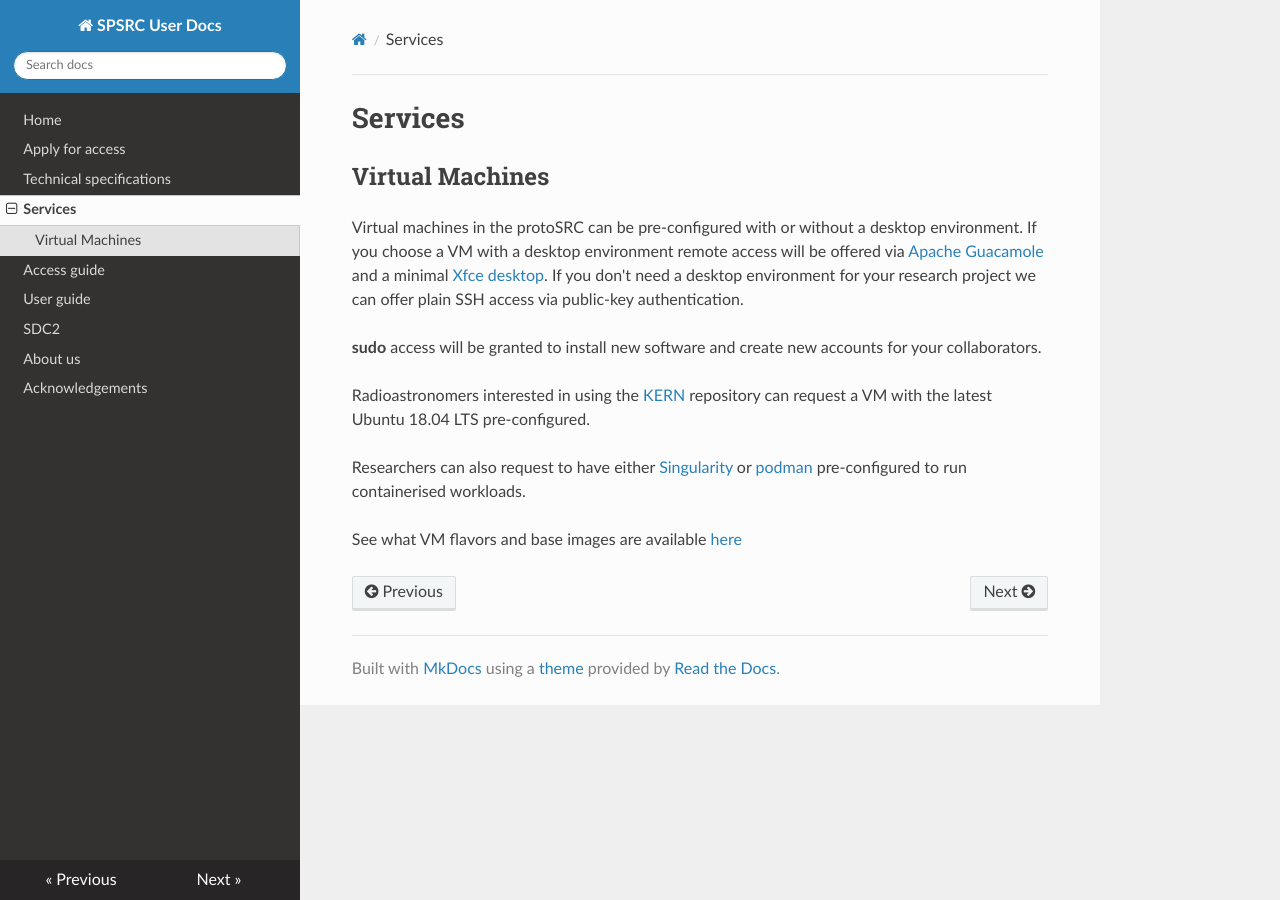
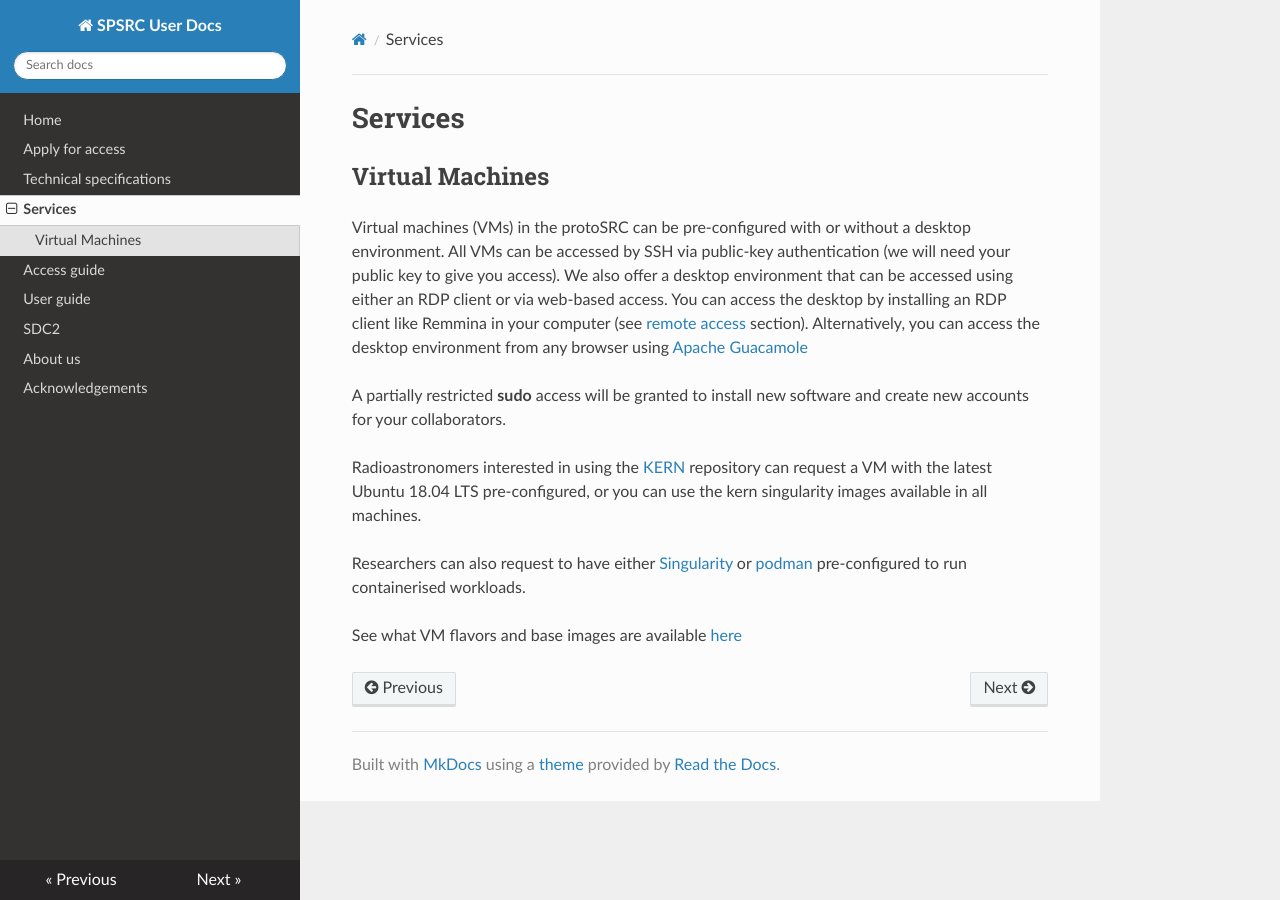
Before and after one commit to espsrc/spsrc_user_docs, an MkDocs documentation site: the page built from docs/services.md, in a window 1280 px wide. Built offline with MkDocs 1.6.1, drawn with Linux system fonts in a browser that asks for light colours; nearby versions of some CDN libraries.

Commit message:
Update VMs section

```diff
--- a/docs/services.md
+++ b/docs/services.md
@@ -3,15 +3,12 @@
 
 ## Virtual Machines
 
-Virtual machines in the protoSRC can be pre-configured with or without a desktop environment. If you choose a
-VM with a desktop environment remote access will be offered via [Apache Guacamole](https://guacamole.apache.org)
-and a minimal [Xfce desktop](https://www.xfce.org). If you don't need a desktop environment for your research
-project we can offer plain SSH access via public-key authentication.
+Virtual machines (VMs) in the protoSRC can be pre-configured with or without a desktop environment. All VMs can be accessed by SSH via public-key authentication (we will need your public key to give you access). We also offer a desktop environment that can be accessed using either an RDP client or via web-based access. You can access the desktop by installing an RDP client like Remmina in your computer (see [remote access](https://spsrc-user-docs.readthedocs.io/en/latest/access_guide/#remote-desktop) section). Alternatively, you can access the desktop environment from any browser using [Apache Guacamole](https://guacamole.apache.org)
 
-**sudo** access will be granted to install new software and create new accounts for your collaborators.
+A partially restricted **sudo** access will be granted to install new software and create new accounts for your collaborators.
 
 Radioastronomers interested in using the [KERN](https://kernsuite.info) repository can request a VM with
-the latest Ubuntu 18.04 LTS pre-configured.
+the latest Ubuntu 18.04 LTS pre-configured, or you can use the kern singularity images available in all machines.
 
 Researchers can also request to have either [Singularity](https://sylabs.io) or [podman](https://podman.io)
 pre-configured to run containerised workloads.
```
